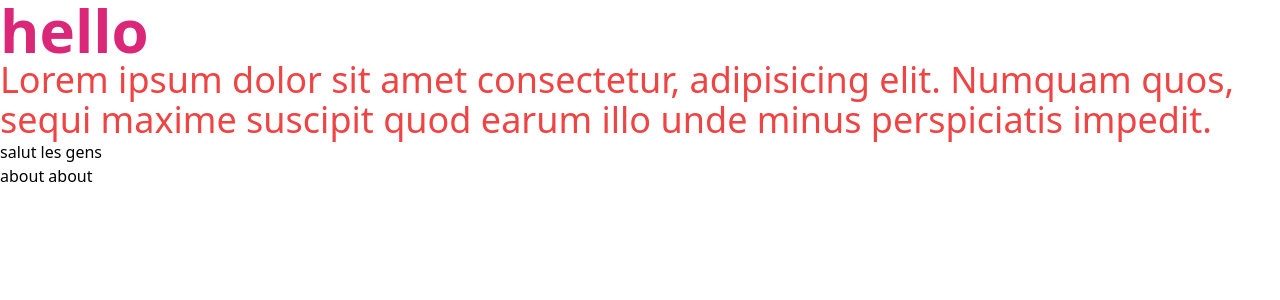
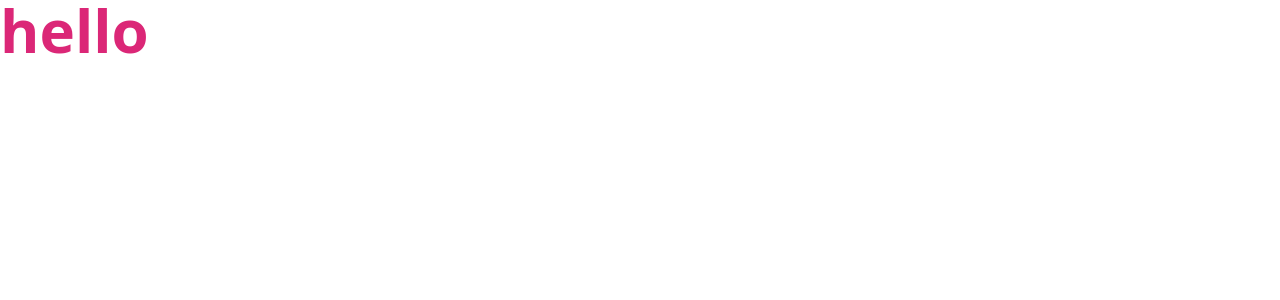
Before and after one commit to monkeycs60/music-visualization, a Next.js app: page / in a window 1280 px wide. Shown: the top 300 px of the page. Built offline with nearby package versions, Linux system fonts and the light colour scheme.

Commit message:
🔥 refactor(page.tsx): remove unused imports and code This commit removes unused imports and code from the page.tsx file. The Link and useRouter imports are no longer used, and the corresponding code that uses them has been removed.

```diff
--- a/src/app/page.tsx
+++ b/src/app/page.tsx
@@ -1,11 +1,8 @@
 'use client';
 
 import clsx from 'clsx';
-import Link from 'next/link';
-import { useRouter } from 'next/navigation';
 
 export default function Home() {
-  const router = useRouter();
 	return (
 		<div>
 			<h1 className={clsx(
@@ -13,10 +10,6 @@ export default function Home() {
 				'sm:text-2xl sm:font-light',
         'lg:text-6xl lg:font-bold lg:text-pink-600',
 			)} >hello</h1>
-			<p className='text-4xl text-red-500'>Lorem ipsum dolor sit amet consectetur, adipisicing elit. Numquam quos, sequi maxime suscipit quod earum illo unde minus perspiciatis impedit.</p>
-      <p>salut les gens</p>
-      <Link href="/about"> about </Link>
-      <button onClick={() => router.push('/about')}>about</button>
 		</div>
 	);
 }
```
